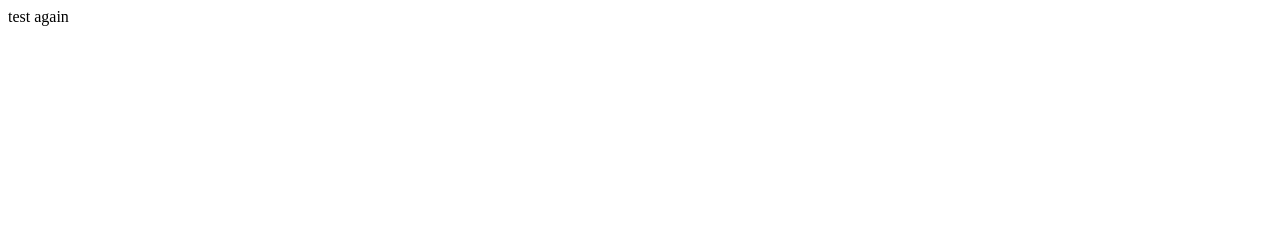
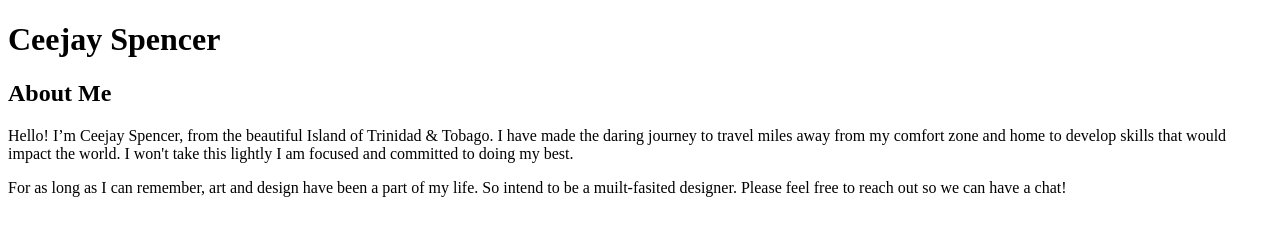
Before and after one commit to spen0257/spen0257.github.io, a plain HTML site: page html-assignment/index.html in a window 1280 px wide. Drawn offline with Linux system fonts and the light colour scheme.

Commit message:
New changes

```diff
--- a/html-assignment/index.html
+++ b/html-assignment/index.html
@@ -4,10 +4,14 @@
     <meta charset="UTF-8">
     <meta http-equiv="X-UA-Compatible" content="IE=edge">
     <meta name="viewport" content="width=device-width, initial-scale=1.0">
-    <title>Document</title>
+    <title>My First Page</title>
 </head>
 <body>
-test again
+<h1>Ceejay Spencer</h1>
+    <h2>About Me</h2>
+        <p>Hello! I’m Ceejay Spencer, from the beautiful Island of Trinidad & Tobago. I have made the daring journey to travel miles away from my comfort zone and home to develop skills that would impact the world. I won't take this lightly I am focused and committed to doing my best.</p>
+
+        <p>For as long as I can remember, art and design have been a part of my life. So intend to be a muilt-fasited designer. Please feel free to reach out so we can have a chat! </p>
 
 </body>
 </html>
```
Also changed, not shown: 1 other file.
